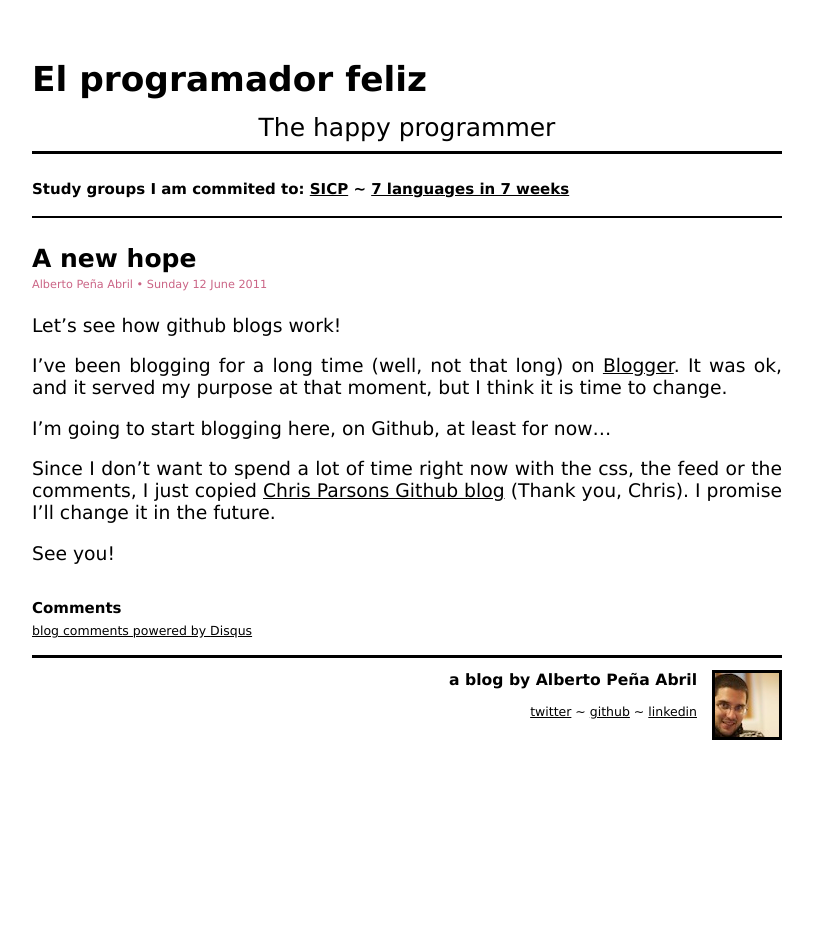
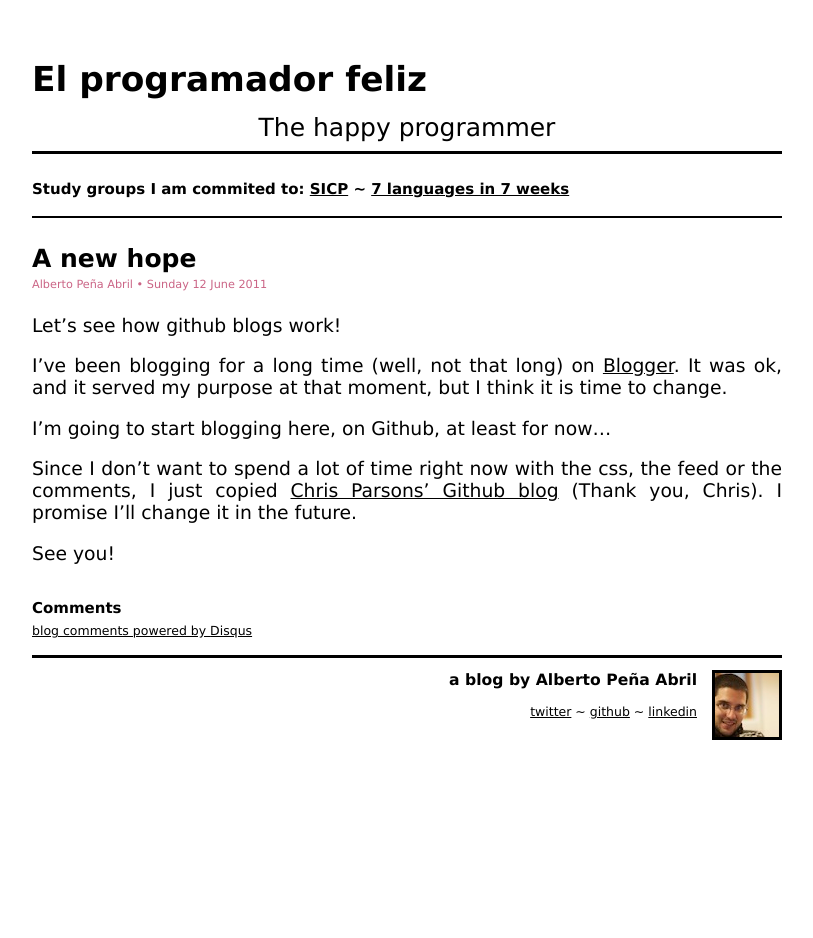
Before and after one commit to plagelao/plagelao.github.com, a Jekyll site: the page built from _posts/2011-06-12-hello-world.markdown, in a window 1280 px wide. Shown: the whole page, without its empty margins (233-1046 px from the left). Built offline with Jekyll 4.4.1, drawn with Linux system fonts in a browser that asks for light colours; comment, search, counter and statistics services are not loaded.

Commit message:
Fixes a typo

```diff
--- a/_posts/2011-06-12-hello-world.markdown
+++ b/_posts/2011-06-12-hello-world.markdown
@@ -11,6 +11,6 @@ I've been blogging for a long time (well, not that long) on [Blogger](http://pla
 
 I'm going to start blogging here, on Github, at least for now...
 
-Since I don't want to spend a lot of time right now with the css, the feed or the comments, I just copied [Chris Parsons Github blog](https://github.com/chrismdp/chrismdp.github.com) (Thank you, Chris). I promise I'll change it in the future.
+Since I don't want to spend a lot of time right now with the css, the feed or the comments, I just copied [Chris Parsons' Github blog](https://github.com/chrismdp/chrismdp.github.com) (Thank you, Chris). I promise I'll change it in the future.
 
 See you!
```
